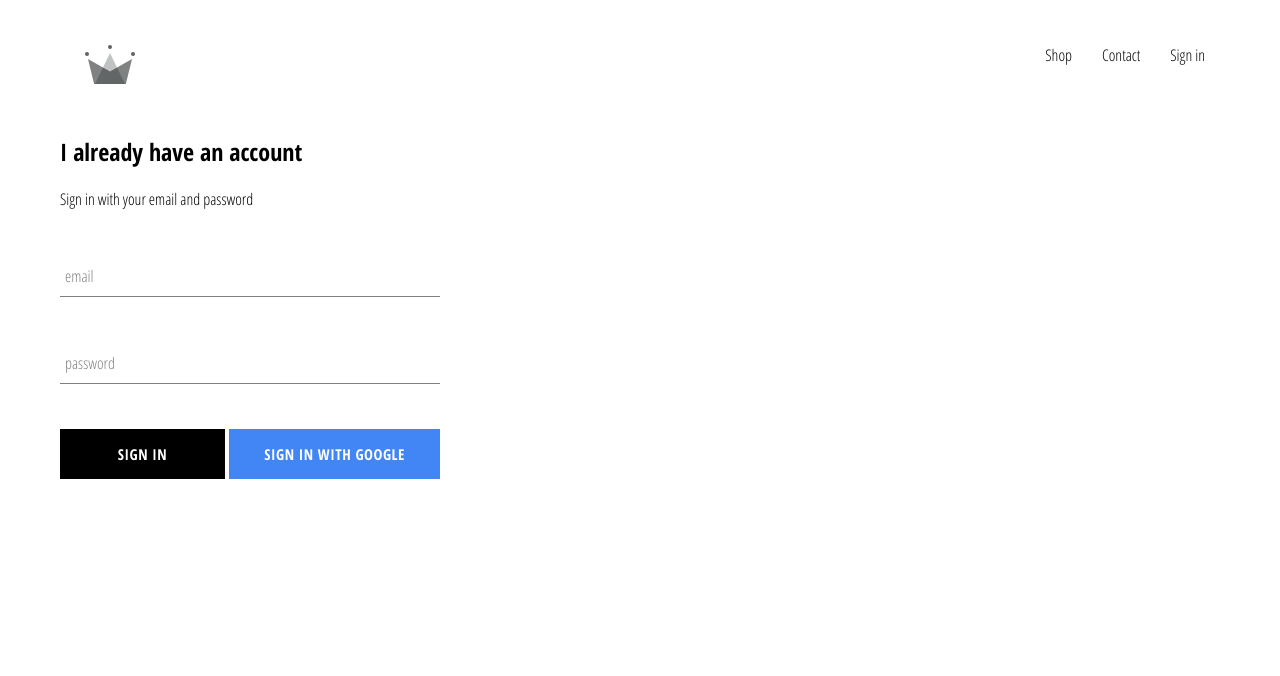
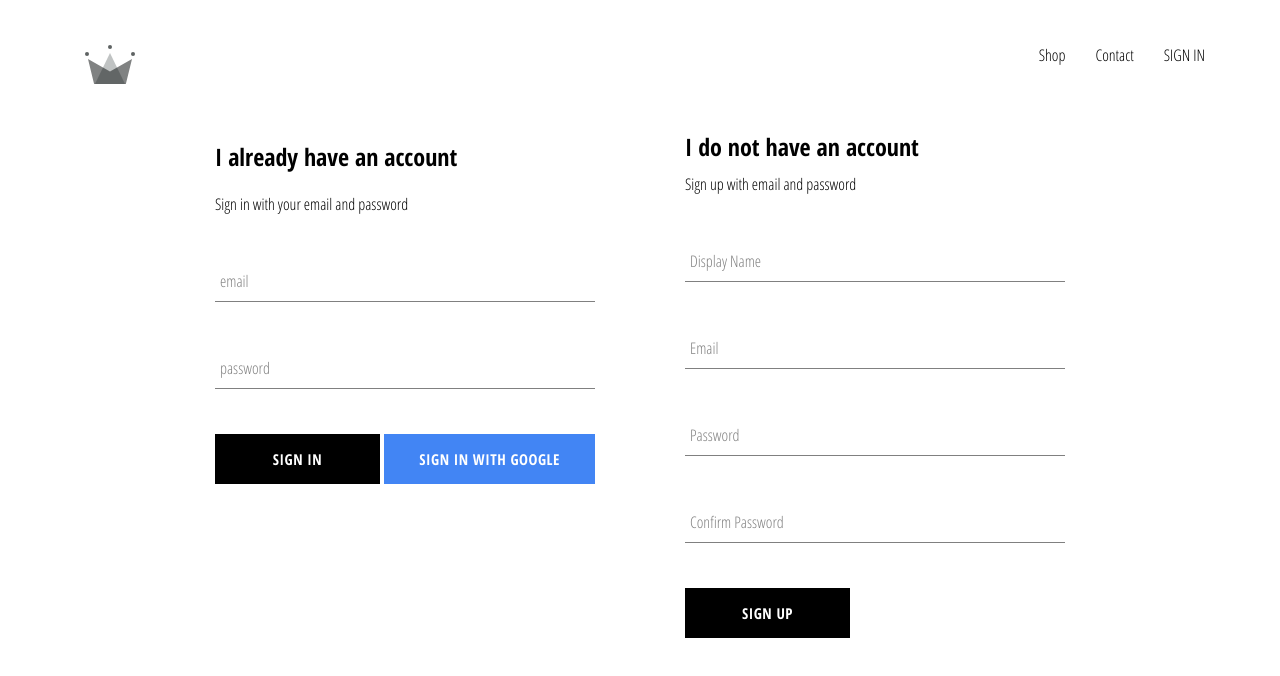
Before and after one commit to chKrishnavamsi/react_ecommerce_frontend, a React (Create React App) app: page /signin in a window 1280 px wide. Shown: the top 676 px of the page. Built offline with nearby package versions, Linux system fonts and the light colour scheme; no server answers.

Commit message:
implimented firebase utils included ability to store authenticated users into our firestore database

```diff
--- a/src/App.js
+++ b/src/App.js
@@ -5,7 +5,7 @@
 import Shoppage from './pages/shop/shop.component'
 import Header from './components/header/header.component'
 import SigninSignupPage from './pages/sign-in-and-sign-up/sign-in-and-sign-up.component'
-import {auth} from './firebase/firebase.utils'
+import {auth, createUserProfileDocument} from './firebase/firebase.utils'
 
 
 class App extends React.Component  {
@@ -19,10 +19,24 @@
   unSubscribeFromAuth = null;
 
   componentDidMount(){
-    this.unSubscribeFromAuth=auth.onAuthStateChanged(user=>{
-      this.setState({currentUser:user});
-    })
+    this.unSubscribeFromAuth=auth.onAuthStateChanged( async userAuth=>{
 
+      if(userAuth){
+        const userRef = await createUserProfileDocument(userAuth);
+
+        userRef.onSnapshot(snapshot=>{
+          this.setState({
+            currentUser:{
+              id:snapshot.id,
+              ...snapshot.data()
+            }
+          })
+        });
+      }
+      else{
+        this.setState({currentUser:userAuth});
+      }
+    });
   }
 
   componentWillUnmount(){
--- a/src/components/header/header.component.jsx
+++ b/src/components/header/header.component.jsx
@@ -4,7 +4,7 @@
 import {ReactComponent as Logo} from '../../assets/4.3 crown.svg'
 import {auth} from '../../firebase/firebase.utils'
 
-const Header = ({currentUser}) => (
+const Header = ({ currentUser }) => (
   <div className="header">
     <Link to="/" className="logo-container">
       <Logo className="logo" />
@@ -16,12 +16,15 @@
       <Link to="/shop" className="option">
         Contact
       </Link>
-      {
-        currentUser ?
-        <div className="option" onClick={()=>auth.signOut()}>Sign out</div>
-        :
-        <Link className="option">Sign in</Link>
-      }
+      {currentUser ? (
+        <div className="option" onClick={() => auth.signOut()}>
+          SIGN OUT
+        </div>
+      ) : (
+        <Link className="option" to="/signin">
+          SIGN IN
+        </Link>
+      )}
     </div>
   </div>
 );
--- /dev/null
+++ b/src/components/sign-up/sign-up.component.jsx
@@ -0,0 +1,96 @@
+import React from "react";
+
+import FormInput from "../form-input/form-input.component";
+import CustomButton from "../custom-button/custom-button.component";
+import { auth, createUserProfileDocument } from "../../firebase/firebase.utils";
+import "../sign-up/sign-up.styles.scss";
+
+class Signup extends React.Component {
+  constructor(props) {
+    super(props);
+
+    this.state = {
+      displayName: "",
+      email: "",
+      password: "",
+      confirmPassword: "",
+    };
+  }
+
+  handleSubmit= async event => {
+      event.preventDefault();
+      const { displayName, email, password, confirmPassword } = this.state;
+
+      if(password !== confirmPassword){
+          alert("Please enter right password");
+          return;
+      }
+      try{
+          const {user}= await auth.createUserWithEmailAndPassword(email, password);
+
+         await createUserProfileDocument(user, {displayName});
+
+         this.setState({
+           displayName: "",
+           email: "",
+           password: "",
+           confirmPassword: ""
+         });
+
+      }catch(err){console.log(err)}
+  };
+
+  handleChange = (event)=>{
+      const {name,value}= event.target;
+
+      this.setState({[name]:value});
+  }
+
+
+  render() {
+    const { displayName, email, password, confirmPassword } = this.state;
+    return (
+      <div className="sign-up">
+        <h2 className="title">I do not have an account</h2>
+        <span>Sign up with email and password</span>
+        <form className="sign-up-form" onSubmit={this.handleSubmit}>
+          <FormInput
+            type="text"
+            name="displayName"
+            value={displayName}
+            onChange={this.handleChange}
+            label="Display Name"
+            required
+          />
+          <FormInput
+            type="email"
+            name="email"
+            value={email}
+            onChange={this.handleChange}
+            label="Email"
+            required
+          />
+          <FormInput
+            type="password"
+            name="password"
+            value={password}
+            onChange={this.handleChange}
+            label="Password"
+            required
+          />
+          <FormInput
+            type="password"
+            name="confirmPassword"
+            value={confirmPassword}
+            onChange={this.handleChange}
+            label="Confirm Password"
+            required
+          />
+          <CustomButton type="submit">SIGN UP</CustomButton>
+        </form>
+      </div>
+    );
+  }
+}
+
+export default Signup;
--- /dev/null
+++ b/src/components/sign-up/sign-up.styles.scss
@@ -0,0 +1,9 @@
+.sign-up{
+    display: flex;
+    flex-direction: column;
+    width:380px;
+
+    .title{
+        margin: 10px 0;
+    }
+}
--- a/src/firebase/firebase.utils.js
+++ b/src/firebase/firebase.utils.js
@@ -12,6 +12,35 @@
   measurementId: "G-5D1D70HG5N",
 };
 
+export const createUserProfileDocument = async (userAuth, additionalData) => {
+  if(!userAuth)return;
+
+  const userRef = firestore.doc(`users/${userAuth.uid}`);
+
+  const snapshot = await userRef.get();
+
+  if(!snapshot.exists){
+    const {displayName, email}=userAuth;
+    const createdAt = new Date();
+
+    try {
+      await userRef.set({
+        displayName,
+        email,
+        createdAt,
+        ...additionalData
+      })
+
+    }catch(err){
+      console.error(err);
+    }
+
+  }
+
+  return userRef;
+
+}
+
 firebase.initializeApp(config);
 
 export const auth = firebase.auth();
--- a/src/pages/sign-in-and-sign-up/sign-in-and-sign-up.component.jsx
+++ b/src/pages/sign-in-and-sign-up/sign-in-and-sign-up.component.jsx
@@ -1,9 +1,10 @@
 import React from 'react';
 import './sign-in-and-sign-up.styles.scss'
 import SignIn from '../../components/sign-in/sign-in.component'
+import Signup from '../../components/sign-up/sign-up.component'
 
 const SigninSignupPage=()=>(
-    <div className="sign-in-and-sign-up"><SignIn/></div>
+    <div className="sign-in-and-sign-up"><SignIn/><Signup/></div>
 );
 
 export default SigninSignupPage;
--- a/src/pages/sign-in-and-sign-up/sign-in-and-sign-up.styles.scss
+++ b/src/pages/sign-in-and-sign-up/sign-in-and-sign-up.styles.scss
@@ -0,0 +1,6 @@
+.sign-in-and-sign-up{
+    width:850px;
+    display: flex;
+    justify-content: space-between;
+    margin: 30px auto;
+}
```
